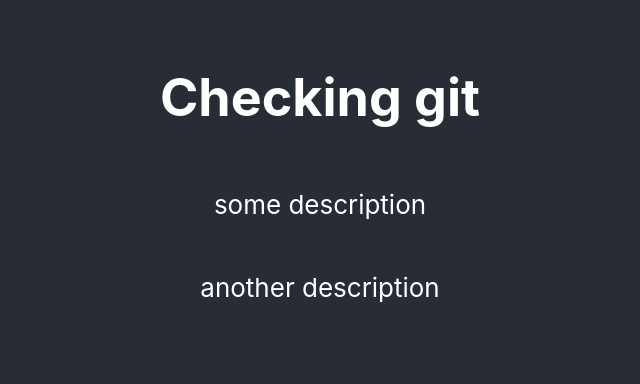
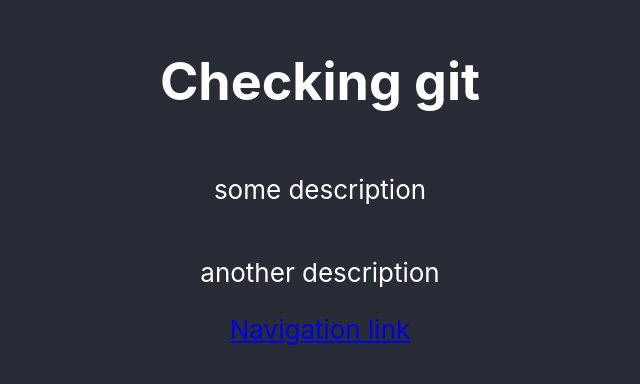
Before and after one commit to nikitaPetrianyk/git-check, a React (Create React App) app: page / in a window 1280 px wide. Shown: the part 220-604 px from the top of the page, without its empty margins (320-960 px from the left). Built offline with nearby package versions, Linux system fonts and the light colour scheme.

Commit message:
added navigation

```diff
--- a/src/App.js
+++ b/src/App.js
@@ -9,6 +9,9 @@ function App() {
         <h1>Checking git</h1>
         <p>some description</p>
         <p>another description</p>
+        <nav>
+          <a href="#">Navigation link</a>
+        </nav>
       </header>
     </div>
   );
```
